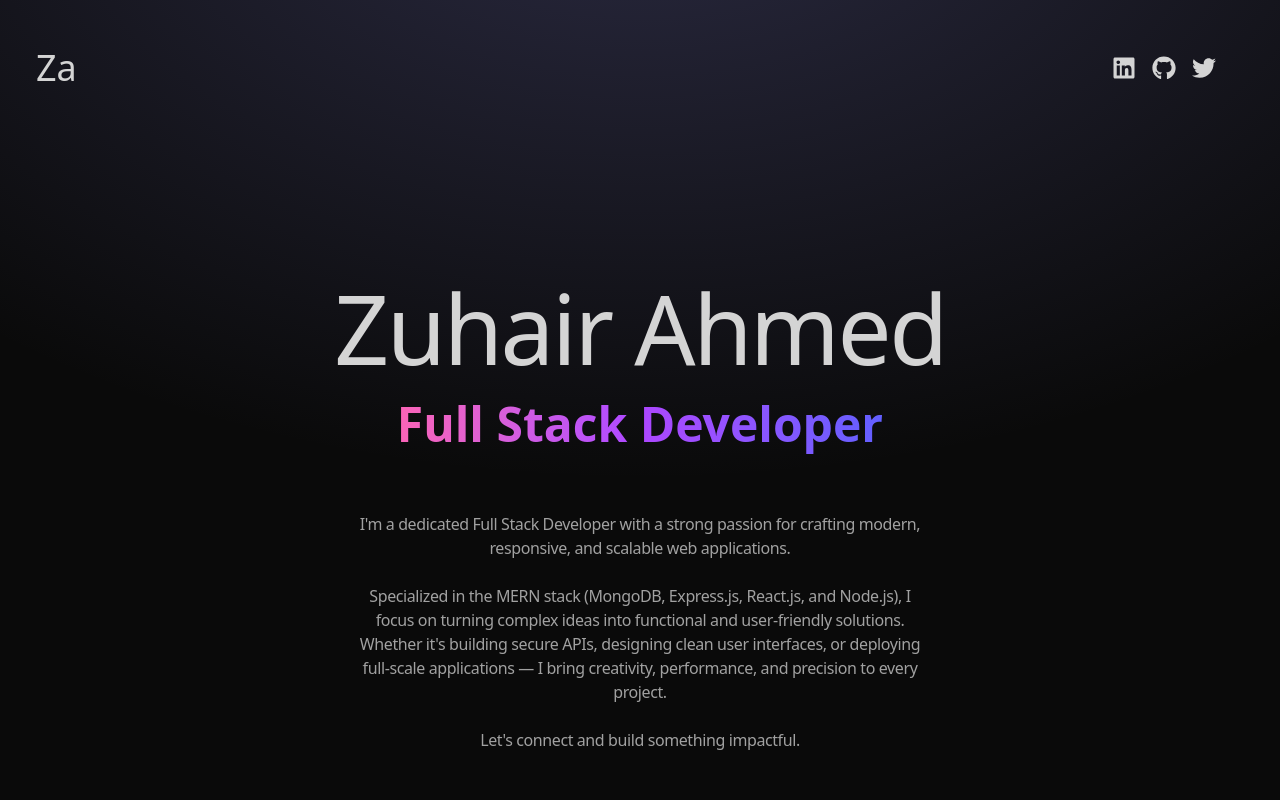
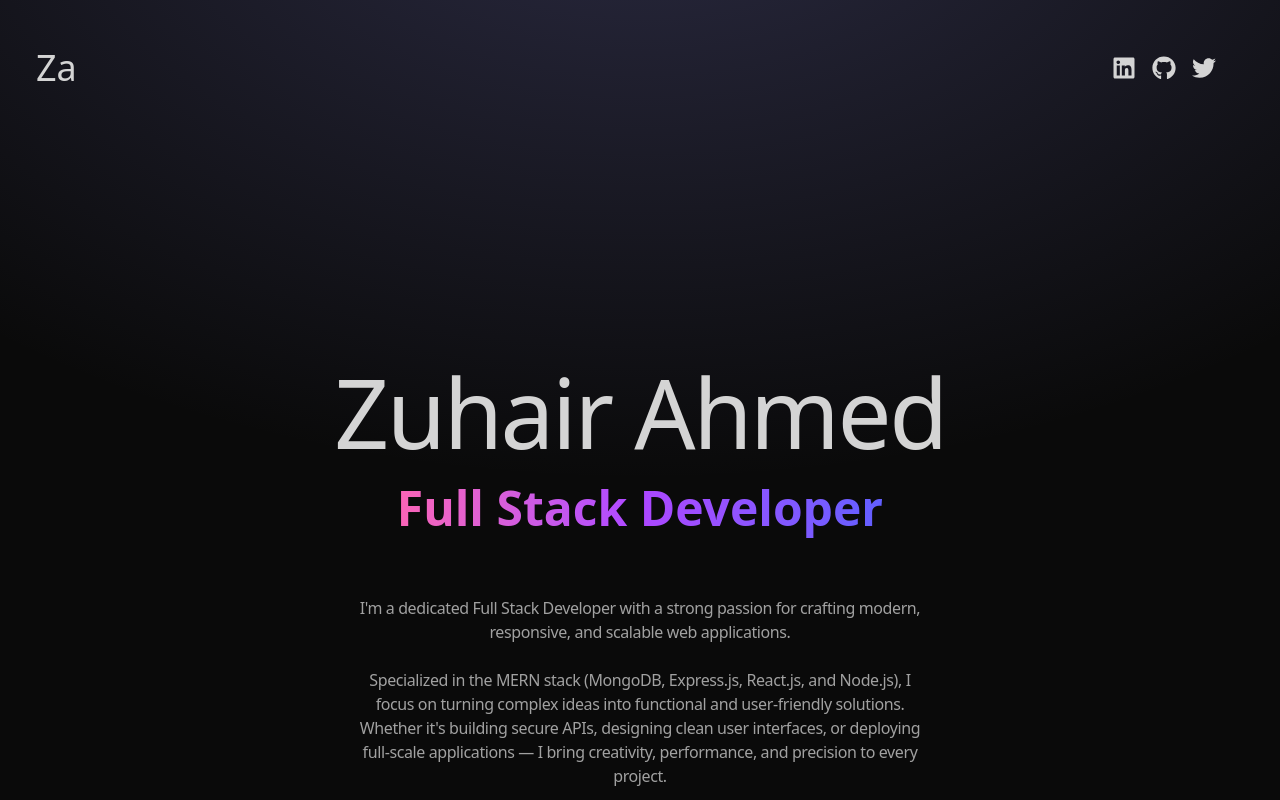
Before and after one commit to Zuhairshad/Portfolio, a React (Vite) app: page / in a window 1280 px wide. Shown: the top 800 px of the page. Built offline with nearby package versions, Linux system fonts and the light colour scheme.

Commit message:
Update Hero.jsx

```diff
--- a/src/Components/Hero.jsx
+++ b/src/Components/Hero.jsx
@@ -1,23 +1,25 @@
-import React, { useRef } from 'react';
-import { HERO_CONTENT } from '../constants';
-import { motion, useInView } from 'framer-motion';
+import React, { useRef } from "react";
+import { HERO_CONTENT } from "../constants";
+import { motion, useInView } from "framer-motion";
+import AnimatedMacbook from "../components/AnimatedMacbook";
 
 const Hero = () => {
   const ref = useRef(null);
-  const isInView = useInView(ref, { once: false, margin: '50px' });
+  const isInView = useInView(ref, { once: false, margin: "50px" });
 
   return (
-    <div ref={ref} className='border-b border-neutral-900 pb-4 lg:mb-35'>
-      <div className='flex flex-col items-center justify-center min-h-[70vh] text-center'>
-
-        {/* Text Content */}
+    <div
+      ref={ref}
+      className="border-b border-neutral-900 pb-4 lg:mb-35 min-h-screen flex flex-col items-center justify-center text-center px-4"
+    >
+      {/* Text Section */}
       <motion.div
         initial={{ y: -50, opacity: 0 }}
         animate={isInView ? { y: 0, opacity: 1 } : { y: -50, opacity: 0 }}
         transition={{ duration: 0.6 }}
-          className='w-full max-w-3xl'
+        className="w-full max-w-3xl"
       >
-          <h1 className='pb-6 text-6xl font-thin tracking-tight lg:mt-16 lg:text-8xl'>
+        <h1 className="pb-6 text-6xl font-thin tracking-tight lg:mt-16 lg:text-8xl">
           Zuhair Ahmed
         </h1>
 
@@ -25,17 +27,25 @@ const Hero = () => {
           initial={{ opacity: 0, y: 20 }}
           animate={isInView ? { opacity: 1, y: 0 } : { opacity: 0, y: 20 }}
           transition={{ delay: 0.3, duration: 0.6 }}
-            className='bg-gradient-to-r from-pink-400 via-purple-500 to-indigo-500 bg-clip-text text-3xl font-semibold text-transparent lg:text-5xl'
+          className="bg-gradient-to-r from-pink-400 via-purple-500 to-indigo-500 bg-clip-text text-3xl font-semibold text-transparent lg:text-5xl"
         >
           Full Stack Developer
         </motion.span>
 
-          <p className='my-4 max-w-xl py-6 font-light tracking-tight text-neutral-400 whitespace-pre-line mx-auto'>
+        <p className="my-4 max-w-xl py-6 font-light tracking-tight text-neutral-400 whitespace-pre-line mx-auto">
           {HERO_CONTENT}
         </p>
       </motion.div>
 
-      </div>
+      {/* Animated MacBook */}
+      <motion.div
+        initial={{ opacity: 0, scale: 0.9 }}
+        animate={isInView ? { opacity: 1, scale: 1 } : { opacity: 0, scale: 0.9 }}
+        transition={{ delay: 0.5, duration: 0.8 }}
+        className="mt-10 w-full max-w-4xl"
+      >
+        <AnimatedMacbook className="mx-auto max-w-2xl" />
+      </motion.div>
     </div>
   );
 };
```
Lines whose indentation alone changed are shown as unchanged.
